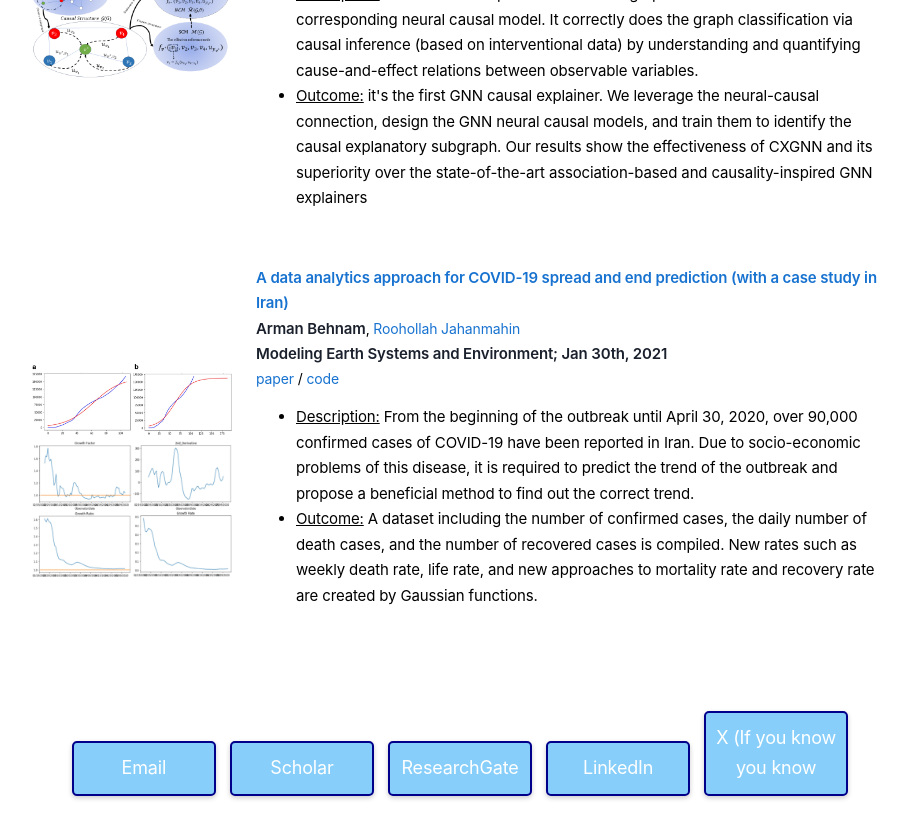
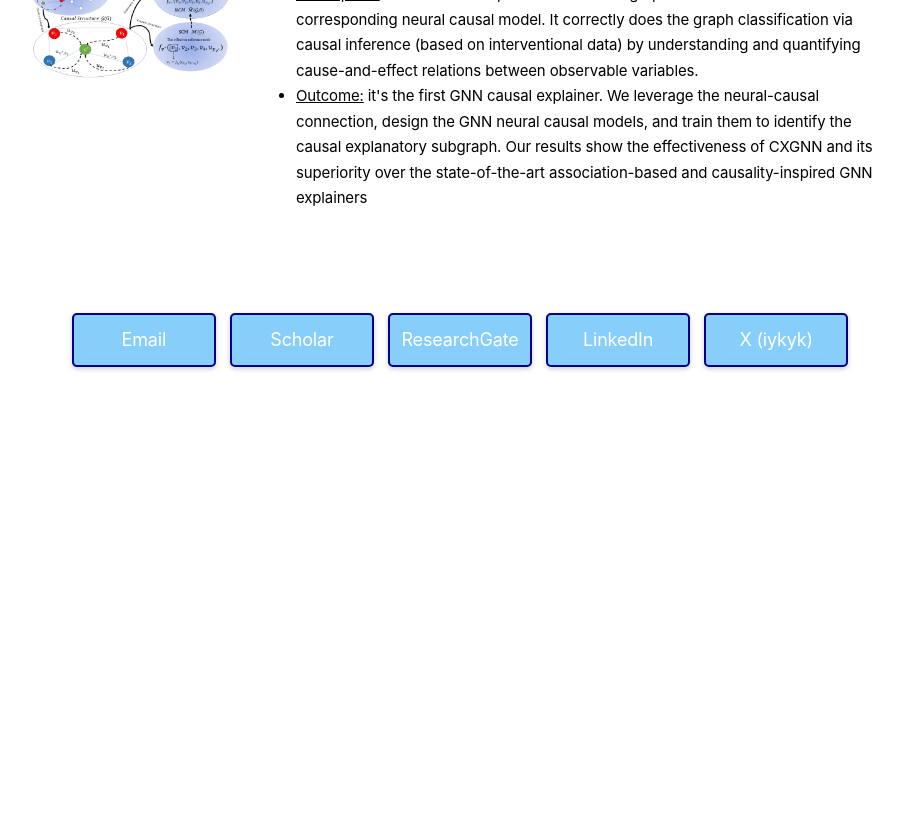
Before and after one commit to ArmanBehnam/ArmanBehnam.github.io, a Jekyll site: the page built from index.html, in a window 1280 px wide and 900 px high, scrolled down 2981 px. Shown: the top 839 px of the window, without its empty margins (180-1088 px from the left). Built offline with Jekyll 4.4.1, drawn with Linux system fonts in a browser that asks for light colours; after the commit the page ends 3453 px from its top, so only the background shows below that.

```diff
--- a/index.html
+++ b/index.html
@@ -281,37 +281,37 @@ He also served as the Founding Head of Data Science at <a href="https://en.golra
 	  </tr>
      </tbody></table>
 
-    <table style="width:100%;border:0px;border-spacing:0px;border-collapse:separate;margin-right:auto;margin-left:auto;"><tbody>
-	  <tr>
-	    <td style="padding:20px;width:25%;vertical-align:middle">
-	      <div class="one">
-		<img src='images/1.jpg' width="200">
-		<img src='images/2.jpg' width="200">
-	      </div>
-	    </td>
-	    <td style="padding:20px;width:75%;vertical-align:middle">
-	      <a href="https://link.springer.com/article/10.1007/s40808-021-01086-8">
-		<papertitle>A data analytics approach for COVID-19 spread and end prediction (with a case study in Iran)</papertitle>
-	      </a>
-	      <br>
-	      <strong>Arman Behnam</strong>,
-	      <a href="https://scholar.google.com/citations?user=a_swdmwAAAAJ&hl=en">Roohollah Jahanmahin</a>
-	      <br>
-	      <strong>Modeling Earth Systems and Environment; Jan 30th, 2021</strong>
-	      <br>
-	      <a href="https://link.springer.com/article/10.1007/s40808-021-01086-8">paper</a> /
-	      <a href="https://github.com/ArmanBehnam/My-Projects/tree/master/COVID-19%20Analysis%20and%20Visualizations">code</a>
-	      <ul>
-		<li>
-		  <u>Description:</u> From the beginning of the outbreak until April 30, 2020, over 90,000 confirmed cases of COVID-19 have been reported in Iran. Due to socio-economic problems of this disease, it is required to predict the trend of the outbreak and propose a beneficial method to find out the correct trend.
-		</li>
-		<li>
-		  <u>Outcome:</u> A dataset including the number of confirmed cases, the daily number of death cases, and the number of recovered cases is compiled. New rates such as weekly death rate, life rate, and new approaches to mortality rate and recovery rate are created by Gaussian functions.
-		</li>
-	      </ul>
-	    </td>
-	  </tr>
-     </tbody></table>
+<!--    <table style="width:100%;border:0px;border-spacing:0px;border-collapse:separate;margin-right:auto;margin-left:auto;"><tbody>-->
+<!--	  <tr>-->
+<!--	    <td style="padding:20px;width:25%;vertical-align:middle">-->
+<!--	      <div class="one">-->
+<!--		<img src='images/1.jpg' width="200">-->
+<!--		<img src='images/2.jpg' width="200">-->
+<!--	      </div>-->
+<!--	    </td>-->
+<!--	    <td style="padding:20px;width:75%;vertical-align:middle">-->
+<!--	      <a href="https://link.springer.com/article/10.1007/s40808-021-01086-8">-->
+<!--		<papertitle>A data analytics approach for COVID-19 spread and end prediction (with a case study in Iran)</papertitle>-->
+<!--	      </a>-->
+<!--	      <br>-->
+<!--	      <strong>Arman Behnam</strong>,-->
+<!--	      <a href="https://scholar.google.com/citations?user=a_swdmwAAAAJ&hl=en">Roohollah Jahanmahin</a>-->
+<!--	      <br>-->
+<!--	      <strong>Modeling Earth Systems and Environment; Jan 30th, 2021</strong>-->
+<!--	      <br>-->
+<!--	      <a href="https://link.springer.com/article/10.1007/s40808-021-01086-8">paper</a> /-->
+<!--	      <a href="https://github.com/ArmanBehnam/My-Projects/tree/master/COVID-19%20Analysis%20and%20Visualizations">code</a>-->
+<!--	      <ul>-->
+<!--		<li>-->
+<!--		  <u>Description:</u> From the beginning of the outbreak until April 30, 2020, over 90,000 confirmed cases of COVID-19 have been reported in Iran. Due to socio-economic problems of this disease, it is required to predict the trend of the outbreak and propose a beneficial method to find out the correct trend.-->
+<!--		</li>-->
+<!--		<li>-->
+<!--		  <u>Outcome:</u> A dataset including the number of confirmed cases, the daily number of death cases, and the number of recovered cases is compiled. New rates such as weekly death rate, life rate, and new approaches to mortality rate and recovery rate are created by Gaussian functions.-->
+<!--		</li>-->
+<!--	      </ul>-->
+<!--	    </td>-->
+<!--	  </tr>-->
+<!--     </tbody></table>-->
 
 <!--    <table style="width:100%;border:0px;border-spacing:0px;border-collapse:separate;margin-right:auto;margin-left:auto;"><tbody>-->
 <!--	  <tr>-->
@@ -496,7 +496,7 @@ He also served as the Founding Head of Data Science at <a href="https://en.golra
                     <a href="https://www.researchgate.net/profile/Arman-Behnam" class="button">ResearchGate</a>
 <!--                    <a href="https://github.com/ArmanBehnam" class="button">Github</a>-->
                     <a href="https://www.linkedin.com/in/arman-behnam/" class="button">LinkedIn</a>
-					<a href="https://www.linkedin.com/in/arman-behnam/" class="button">X (If you know you know</a>
+					<a href="https://www.linkedin.com/in/arman-behnam/" class="button">X (iykyk)</a>
                 </p>
 
             </td>
```
